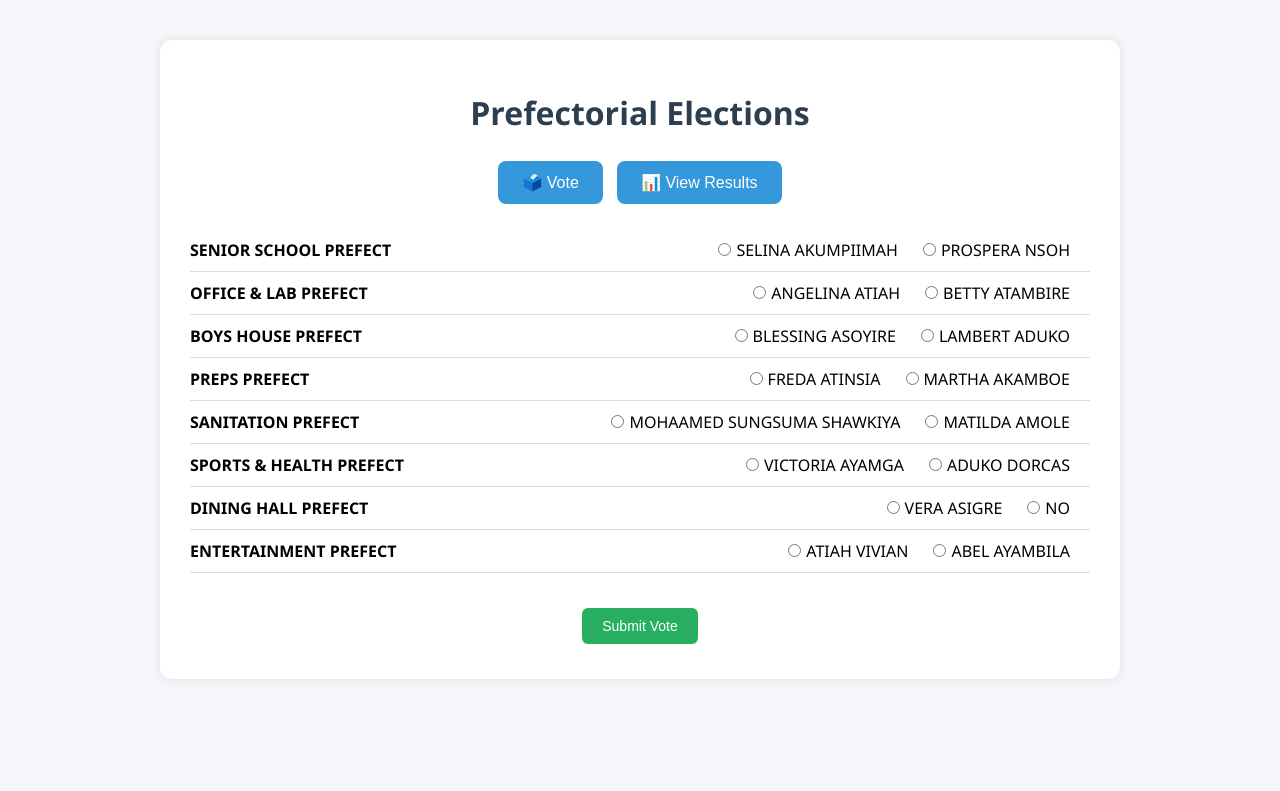
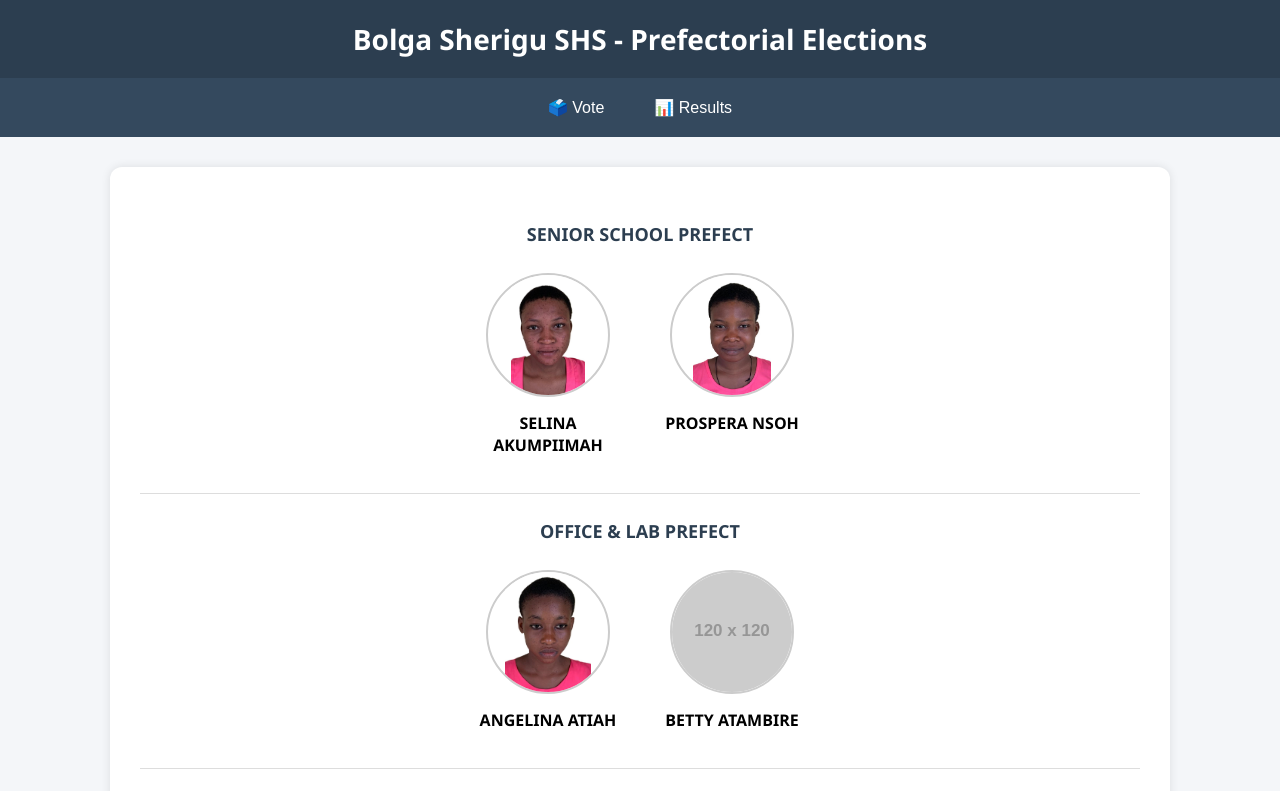
Before and after one commit to JohnnAbiiro/sherigushsvoting, a plain HTML site: page index - Copy.html in a window 1280 px wide. Both pictures are taken after a click on the button "🗳️ Vote". Shown: the top 791 px of the page. Drawn offline with nearby package versions, Linux system fonts and the light colour scheme; placeholder pictures from the web are drawn by us.

Commit message:
Initialsecon third time commit

```diff
--- a/index - Copy (2).html
+++ b/index - Copy (2).html
@@ -3,10 +3,10 @@
 <head>
   <meta charset="UTF-8" />
   <meta name="viewport" content="width=device-width, initial-scale=1.0"/>
-  <title>Bolga Sherigu SHS - Prefectorial Elections</title>
+  <title>Bolga Sherigu SHS Voting System</title>
   <script src="https://cdn.jsdelivr.net/npm/chart.js"></script>
   <script src="https://cdnjs.cloudflare.com/ajax/libs/jspdf/2.5.1/jspdf.umd.min.js"></script>
-  <script src="https://cdnjs.cloudflare.com/ajax/libs/docx/6.2.3/docx.umd.min.js"></script>
+  <script src="https://unpkg.com/docx@7.6.0/build/index.min.js"></script>
   <style>
     body {
       font-family: 'Segoe UI', Tahoma, Geneva, Verdana, sans-serif;
@@ -118,7 +118,7 @@
 <body>
 
 <header>
-  <h1>Bolga Sherigu SHS - Prefectorial Elections</h1>
+  <h1>Bolga Sherigu SHS Voting System</h1>
 </header>
 
 <nav>
@@ -128,8 +128,12 @@
 
 <div class="container">
   <div id="voteTab" class="tab active">
-    <form id="votingForm"></form>
-    <div class="controls">
+    <div style="text-align:center; margin-bottom: 1rem;">
+      <input type="text" id="voterName" placeholder="Enter your full name to start voting" style="padding:10px; width:300px;" />
+      <button onclick="validateVoter()">Start Voting</button>
+    </div>
+    <form id="votingForm" style="display:none;"></form>
+    <div class="controls" id="submitSection" style="display:none;">
       <button onclick="submitVotes()">Submit Vote</button>
     </div>
   </div>
@@ -157,8 +161,25 @@
     "ENTERTAINMENT PREFECT": ["ATIAH VIVIAN", "ABEL AYAMBILA"]
   };
 
+  const optionalPositions = ["BOYS HOUSE PREFECT"];
+  const validVoters = ["JOHN DOE", "JANE SMITH", "SELINA AKUMPIIMAH", "PROSPERA NSOH"];
   let votes = JSON.parse(localStorage.getItem("electionVotes")) || {};
   let charts = [];
+  let votedNames = JSON.parse(localStorage.getItem("votedNames")) || [];
+
+  function validateVoter() {
+    const name = document.getElementById("voterName").value.trim().toUpperCase();
+    if (!validVoters.includes(name)) {
+      alert("❌ You are not authorized to vote.");
+      return;
+    }
+    if (votedNames.includes(name)) {
+      alert("❗ You have already voted.");
+      return;
+    }
+    document.getElementById("votingForm").style.display = 'block';
+    document.getElementById("submitSection").style.display = 'block';
+  }
 
   function generateForm() {
     const form = document.getElementById("votingForm");
@@ -168,7 +189,8 @@
       div.classList.add("category");
       let html = `<strong>${position}</strong>`;
       candidates.forEach(candidate => {
-        html += `<label><input type='radio' name='${position}' value='${candidate}' required>${candidate}</label>`;
+        const required = optionalPositions.includes(position) ? "" : "required";
+        html += `<label><input type='radio' name='${position}' value='${candidate}' ${required}>${candidate}</label>`;
       });
       div.innerHTML = html;
       form.appendChild(div);
@@ -176,6 +198,7 @@
   }
 
   function submitVotes() {
+    const name = document.getElementById("voterName").value.trim().toUpperCase();
     const form = document.getElementById("votingForm");
     const formData = new FormData(form);
     for (let [position, candidate] of formData.entries()) {
@@ -184,8 +207,12 @@
       votes[position][candidate]++;
     }
     localStorage.setItem("electionVotes", JSON.stringify(votes));
+    votedNames.push(name);
+    localStorage.setItem("votedNames", JSON.stringify(votedNames));
     alert("✅ Vote submitted successfully!");
     form.reset();
+    document.getElementById("votingForm").style.display = 'none';
+    document.getElementById("submitSection").style.display = 'none';
   }
 
   function showTab(id) {
@@ -255,7 +282,9 @@
   function resetVotes() {
     if (confirm("Are you sure you want to reset all votes?")) {
       votes = {};
+      votedNames = [];
       localStorage.removeItem("electionVotes");
+      localStorage.removeItem("votedNames");
       showResults();
     }
   }
--- a/index - Copy.html
+++ b/index - Copy.html
@@ -3,44 +3,170 @@
 <head>
   <meta charset="UTF-8" />
   <meta name="viewport" content="width=device-width, initial-scale=1.0"/>
-  <title>Prefectorial Elections</title>
+  <title>Bolga Sherigu SHS - Prefectorial Elections</title>
   <script src="https://cdn.jsdelivr.net/npm/chart.js"></script>
   <script src="https://cdnjs.cloudflare.com/ajax/libs/jspdf/2.5.1/jspdf.umd.min.js"></script>
   <script src="https://cdnjs.cloudflare.com/ajax/libs/docx/6.2.3/docx.umd.min.js"></script>
   <style>
-    body { font-family: 'Segoe UI', Tahoma, Geneva, Verdana, sans-serif; background: #f4f6f9; margin: 0; padding: 0; }
-    .container { max-width: 900px; margin: 40px auto; background: #fff; padding: 30px; border-radius: 12px; box-shadow: 0 0 10px rgba(0,0,0,0.1); }
-    h1, h2 { text-align: center; color: #2c3e50; }
-    .tab-buttons { text-align: center; margin-bottom: 20px; }
-    .tab-buttons button { background: #3498db; color: white; border: none; padding: 12px 24px; margin: 5px; border-radius: 8px; cursor: pointer; font-size: 16px; transition: 0.3s; }
-    .tab-buttons button:hover { background: #2980b9; }
+    body {
+      font-family: 'Segoe UI', Tahoma, Geneva, Verdana, sans-serif;
+      background: #f4f6f9;
+      margin: 0;
+      padding: 0;
+    }
+    header {
+      background-color: #2c3e50;
+      padding: 20px 0;
+      text-align: center;
+      color: white;
+    }
+    header h1 { margin: 0; font-size: 28px; }
+
+    nav {
+      background-color: #34495e;
+      display: flex;
+      justify-content: center;
+      gap: 10px;
+      padding: 10px 0;
+    }
+
+    nav button {
+      background: none;
+      border: none;
+      color: white;
+      font-size: 16px;
+      padding: 10px 20px;
+      cursor: pointer;
+      transition: background 0.3s;
+    }
+
+    nav button:hover {
+      background-color: #2c3e50;
+      border-radius: 6px;
+    }
+
+    .container {
+      max-width: 1000px;
+      margin: 30px auto;
+      background: #fff;
+      padding: 30px;
+      border-radius: 12px;
+      box-shadow: 0 0 10px rgba(0,0,0,0.1);
+    }
+
     .tab { display: none; }
     .tab.active { display: block; }
-    .category { display: flex; flex-direction: row; justify-content: space-between; align-items: center; padding: 10px 0; border-bottom: 1px solid #ddd; }
-    .category label { margin-right: 20px; font-weight: 500; }
-    .category input[type="radio"] { margin-right: 5px; }
-    .controls { text-align: center; margin-top: 30px; }
-    .controls button { background: #27ae60; color: white; border: none; padding: 10px 20px; margin: 5px; border-radius: 6px; cursor: pointer; font-size: 14px; }
-    .controls button:hover { background: #1e8449; }
-    canvas { max-width: 600px; margin: 20px auto; display: block; }
-    .winner { font-weight: bold; color: #27ae60; }
+
+.category {
+  display: flex;
+  flex-direction: column;
+  align-items: center;
+  padding: 25px 0;
+  border-bottom: 1px solid #ddd;
+  text-align: center;
+}
+
+    .category strong {
+      display: block;
+      margin-bottom: 15px;
+      font-size: 18px;
+      color: #2c3e50;
+    }
+
+.candidate-list {
+  display: flex;
+  justify-content: center;
+  gap: 20px;
+  flex-wrap: wrap;
+}
+
+
+    .candidate-card {
+      cursor: pointer;
+      text-align: center;
+      border: 2px solid transparent;
+      border-radius: 12px;
+      padding: 10px;
+      transition: 0.3s;
+      width: 140px;
+    }
+
+    .candidate-card img {
+      width: 120px;
+      height: 120px;
+      border-radius: 50%;
+      object-fit: contain;
+      border: 2px solid #ccc;
+    }
+
+    .candidate-card:hover {
+      border-color: #2980b9;
+    }
+
+    .candidate-name {
+      margin-top: 10px;
+      font-weight: 600;
+    }
+
+    input[type="radio"] {
+      display: none;
+    }
+
+    input[type="radio"]:checked + .candidate-card {
+      border-color: #3498db;
+      background: #ecf6ff;
+    }
+
+    .controls {
+      text-align: center;
+      margin-top: 30px;
+    }
+
+    .controls button {
+      background: #3498db;
+      color: white;
+      border: none;
+      padding: 10px 18px;
+      margin: 5px;
+      border-radius: 6px;
+      cursor: pointer;
+      font-size: 14px;
+    }
+
+    .controls button:hover {
+      background: #2980b9;
+    }
+
+    canvas {
+      max-width: 600px;
+      margin: 20px auto;
+      display: block;
+    }
+
+    .winner {
+      font-weight: bold;
+      color: #27ae60;
+    }
+
     ul { list-style: none; padding-left: 0; }
-    .password-area { text-align: center; margin-bottom: 20px; }
-    input[type="password"] { padding: 10px; font-size: 16px; border-radius: 6px; border: 1px solid #ccc; }
   </style>
 </head>
 <body>
+
+<header>
+  <h1>Bolga Sherigu SHS - Prefectorial Elections</h1>
+</header>
+
+<nav>
+  <button onclick="showTab('voteTab')">🗳️ Vote</button>
+  <button onclick="promptPassword()">📊 Results</button>
+</nav>
+
 <div class="container">
-  <h1>Prefectorial Elections</h1>
-  <div class="tab-buttons">
-    <button onclick="showTab('voteTab')">🗳️ Vote</button>
-    <button onclick="promptPassword()">📊 View Results</button>
-  </div>
-
   <div id="voteTab" class="tab active">
     <form id="votingForm"></form>
     <div class="controls">
-      <button onclick="submitVotes()">Submit Vote</button>
+      <button type="button" onclick="submitVotes()">✅ Submit Vote</button>
     </div>
   </div>
 
@@ -61,7 +187,7 @@
     "OFFICE & LAB PREFECT": ["ANGELINA ATIAH", "BETTY ATAMBIRE"],
     "BOYS HOUSE PREFECT": ["BLESSING ASOYIRE", "LAMBERT ADUKO"],
     "PREPS PREFECT": ["FREDA ATINSIA", "MARTHA AKAMBOE"],
-    "SANITATION PREFECT": ["MOHAAMED SUNGSUMA SHAWKIYA", "MATILDA AMOLE"],
+    "SANITATION PREFECT": ["MOHAAMED SUNGSUMA", "MATILDA AMOLE"],
     "SPORTS & HEALTH PREFECT": ["VICTORIA AYAMGA", "ADUKO DORCAS"],
     "DINING HALL PREFECT": ["VERA ASIGRE", "NO"],
     "ENTERTAINMENT PREFECT": ["ATIAH VIVIAN", "ABEL AYAMBILA"]
@@ -73,15 +199,31 @@
   function generateForm() {
     const form = document.getElementById("votingForm");
     form.innerHTML = "";
+
     for (const [position, candidates] of Object.entries(categories)) {
       const div = document.createElement("div");
       div.classList.add("category");
-      let row = `<div><strong>${position}</strong></div><div>`;
-      candidates.forEach(candidate => {
-        row += `<label><input type='radio' name='${position}' value='${candidate}' required>${candidate}</label>`;
+
+      let html = `<strong>${position}</strong><div class="candidate-list">`;
+
+      candidates.forEach((candidate, index) => {
+        const id = `${position}-${index}`;
+        const imgName = candidate.toLowerCase().replace(/\s+/g, "_");
+        const imgSrc = `images/${imgName}.jpeg`;
+
+        html += `
+          <label>
+            <input type="radio" name="${position}" value="${candidate}" required />
+            <div class="candidate-card" >
+              <img src="${imgSrc}" onerror="this.src='https://via.placeholder.com/120'" alt="${candidate}" />
+              <div class="candidate-name">${candidate}</div>
+            </div>
+          </label>
+        `;
       });
-      row += `</div>`;
-      div.innerHTML = row;
+
+      html += `</div>`;
+      div.innerHTML = html;
       form.appendChild(div);
     }
   }
@@ -95,7 +237,7 @@
       votes[position][candidate]++;
     }
     localStorage.setItem("electionVotes", JSON.stringify(votes));
-    alert("✅ Vote submitted!");
+    alert("✅ Vote submitted successfully!");
     form.reset();
   }
 
@@ -110,7 +252,7 @@
     if (password === "admin123") {
       showTab('resultsTab');
     } else {
-      alert("Incorrect password.");
+      alert("❌ Incorrect password.");
     }
   }
 
@@ -138,6 +280,7 @@
         labels.push(candidate);
         data.push(count);
       }
+
       resultBlock.innerHTML += `</ul><div class='winner'>🏆 Winner: ${winner}</div>`;
       const canvas = document.createElement("canvas");
       resultBlock.appendChild(canvas);
@@ -145,14 +288,25 @@
 
       charts.push(new Chart(canvas.getContext("2d"), {
         type: 'bar',
-        data: { labels, datasets: [{ label: 'Votes', data, backgroundColor: '#3498db' }] },
-        options: { responsive: true, plugins: { legend: { display: false } }, scales: { y: { beginAtZero: true } } }
+        data: {
+          labels,
+          datasets: [{
+            label: 'Votes',
+            data,
+            backgroundColor: '#3498db'
+          }]
+        },
+        options: {
+          responsive: true,
+          plugins: { legend: { display: false } },
+          scales: { y: { beginAtZero: true } }
+        }
       }));
     }
   }
 
   function resetVotes() {
-    if (confirm("Reset all votes?")) {
+    if (confirm("Are you sure you want to reset all votes?")) {
       votes = {};
       localStorage.removeItem("electionVotes");
       showResults();
@@ -193,8 +347,9 @@
 
   function exportWord() {
     const doc = new window.docx.Document();
-    const children = [];
-    children.push(new window.docx.Paragraph({ text: "Prefectorial Election Results", heading: window.docx.HeadingLevel.HEADING_1 }));
+    const children = [
+      new window.docx.Paragraph({ text: "Prefectorial Election Results", heading: window.docx.HeadingLevel.HEADING_1 })
+    ];
     for (const [pos, candidates] of Object.entries(votes)) {
       children.push(new window.docx.Paragraph({ text: pos, heading: window.docx.HeadingLevel.HEADING_2 }));
       for (const [cand, count] of Object.entries(candidates)) {
@@ -212,5 +367,6 @@
 
   generateForm();
 </script>
+
 </body>
 </html>
```
Also changed, not shown: index.html (+82 -91 lines), images/ABEL_AYAMBILA.jpeg, images/BELINDA_AYOK.jpeg (added), images/BLESSING_ASOYIRE.jpeg, images/CHARITY_ABANE.jpeg (added), images/LAMBERT_ADUKO.jpeg, images/MARTHA_AKAMBOE.jpeg, images/MATILDA_AMOLE.jpeg, images/VICTORIA_AYAMGA.jpeg (renamed from images/Victoria._ayam.jpeg), images/anita_atiwine.jpeg (renamed from images/Anita.jpeg), images/portia_asaah.jpeg (added).
